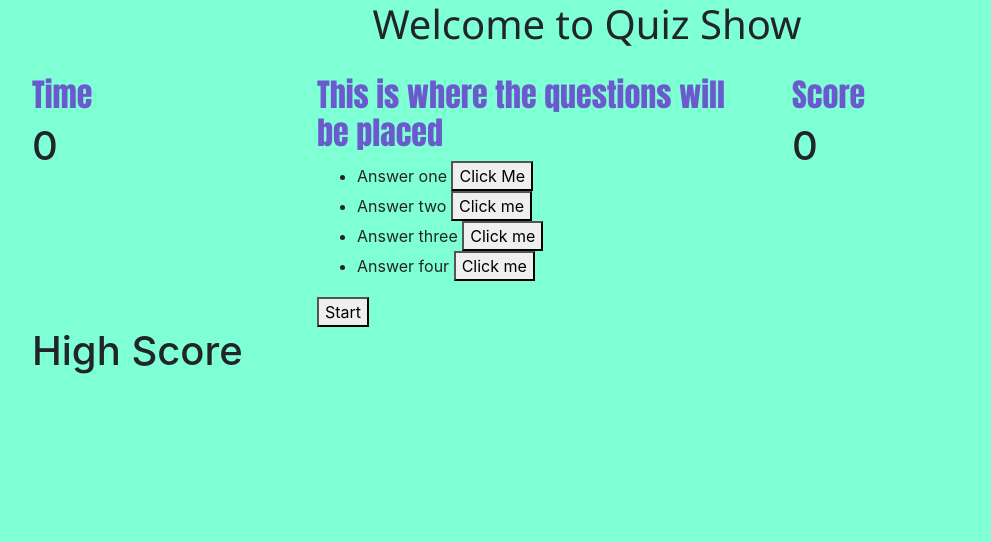
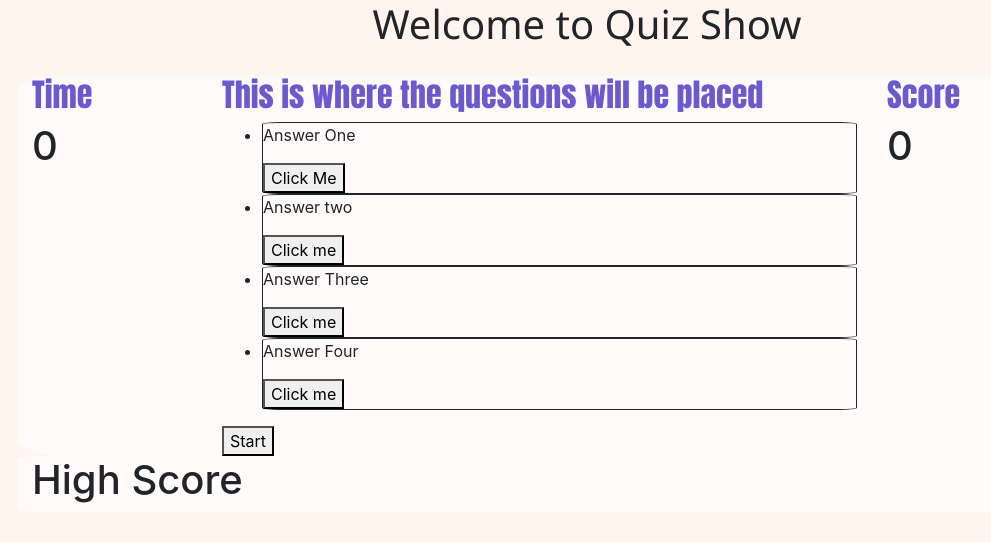
Before and after one commit to stephenfink/hw-04-Quiz-Show, a plain HTML site: page Assets/index.html in a window 1280 px wide. Shown: the whole page, without its empty margins (53-1044 px from the left). Drawn offline with nearby package versions, Linux system fonts and the light colour scheme.

Commit message:
added styling and css for when answers are picked

```diff
--- a/Assets/index.html
+++ b/Assets/index.html
@@ -23,32 +23,34 @@
                     <h2>Time</h2>
                     <h1 id="timer">0</h1>
                 </div>
-                <div class="col-md-1"></div>
-                <div class="col-md-5">
+
+                <div class="col-md-7">
                     <h2>This is where the questions will be placed</h2>
                     <ul>
-                        <li class="answer1">
-                            Answer one <button>Click Me</button>
+                        <li class="answer1 abutton">
+                          <p class="textanswer">Answer One</p>  <button>Click Me</button>
                         </li>
-                        <li class="answer2">
-                            Answer two <button>Click me</button>
+                        <li class="answer2 abutton">
+                           <p class="textanswer">Answer two</p> <button>Click me</button>
                         </li>
-                        <li class="answer3">
-                            Answer three <button>Click me</button>
+                        <li class="answer3 abutton">
+                            <p class="textanswer">Answer Three</p> <button>Click me</button>
                         </li>
-                        <li class="answer4">
-                            Answer four <button>Click me</button>
+                        <li class="answer4 abutton">
+                            <p class="textanswer">Answer Four</p></Answer> <button>Click me</button>
                         </li>
                     </ul>
-                    <div><button id="start">Start</button></div>
+                    <div><button id="start" class="start">Start</button></div>
                 </div>
+
                 <div class="col-md-2">
                     <h2>Score</h2>
                     <h1 id="scoreNum">0</h1>
                 </div>
+                <div class="col-md-2"></div>
             </div>
             <div class="row">
-                <div class="col-md-6">
+                <div class="col-md-7">
                     <h1>High Score</h1>
                     <!--This is where the user name: score will be reflected-->
                 </div>
--- a/Assets/style.css
+++ b/Assets/style.css
@@ -1,5 +1,5 @@
 .body{
-    background-color: aquamarine;
+    background-color: seashell;
 }
 h2{
     font-weight: bold;
@@ -12,3 +12,28 @@ h2{
     padding-bottom: 20px;
     font-family: 'Segoe UI';
 }
+
+.abutton{
+    border-color: tan;
+    border: solid 1px;
+    border-radius: 3%;
+}
+
+.rightanswerB{
+    background-color: green;
+}
+.wronganswerB{
+    background-color: red;
+}
+
+.righttext {
+    color: green;
+    font-weight: bold;
+}
+.wrongtext{
+    color: red;
+}
+.row{
+    background-color: snow;
+    border-radius: 4%;
+}
```
Also changed, not shown: Assets/game.js (+18 -2 lines).
